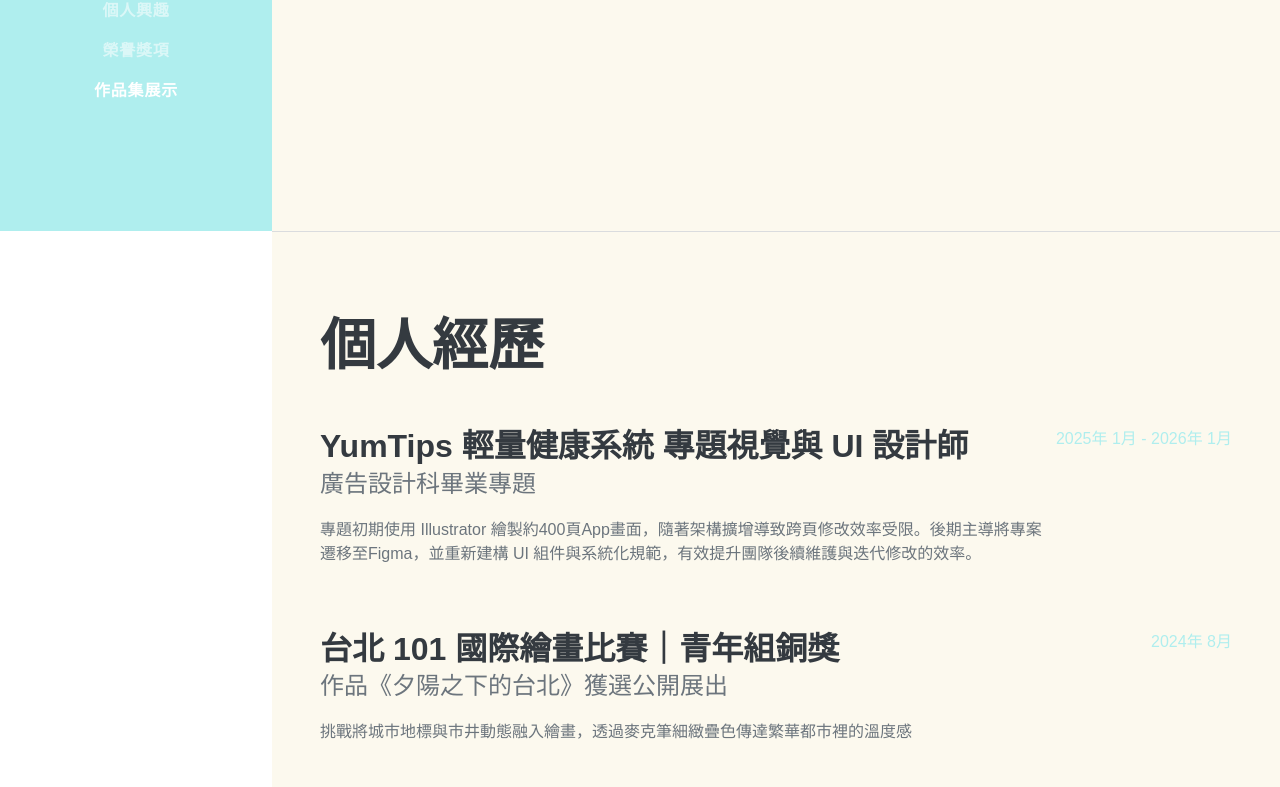
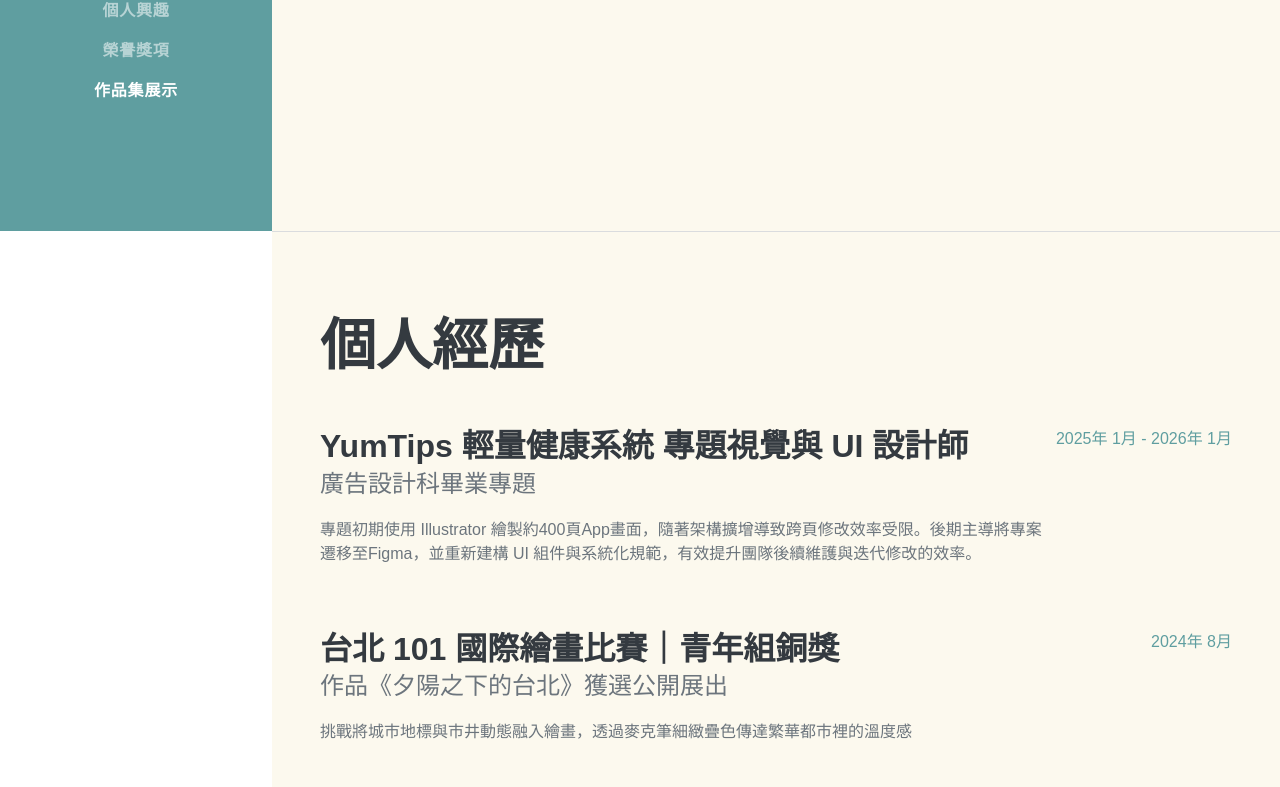
Before and after one commit to 0901777/0901777.github.io, a plain HTML site: page index.html in a window 1280 px wide. Shown: the part 569-1356 px from the top of the page. Drawn offline with nearby package versions, Linux system fonts and the light colour scheme; a web font is replaced by a local one.

Commit message:
Update mystyles.css

```diff
--- a/css/mystyles.css
+++ b/css/mystyles.css
@@ -33,17 +33,17 @@ h2 {
 /* :root 代表 HTML ⽂件的根元素 (<html>) */
 :root {
     /* 覆蓋 Bootstrap 預設主⾊ (--bs-primary-rgb) 的 RGB 數值*/
-    /* 範例⽰範：設定為⾼質感「淡綠松石色」 (RGB: 175, 238, 238)*/
-    --bs-primary-rgb: 175, 238, 238;
+    /* 範例⽰範：設定為⾼質感「淡綠松石色」 (RGB: 95, 158, 160)*/
+    --bs-primary-rgb:  95, 158, 160;
 
     /* (可選) 同步統⼀超連結與滑⿏懸停顏⾊ */
-    --bs-link-color: rgb( 175, 238, 238);
+    --bs-link-color: rgb( 95, 158, 160);
     --bs-link-hover-color: rgb(15, 15, 80);
 }
 
 /* 同步修改社群圖⽰按鈕 Hover 時的背景⾊彩 */
 .social-icons .social-icon:hover {
-    background-color: rgb( 175, 238, 238);
+    background-color: rgb( 95, 158, 160);
 }
 
 /*===================================================
```
